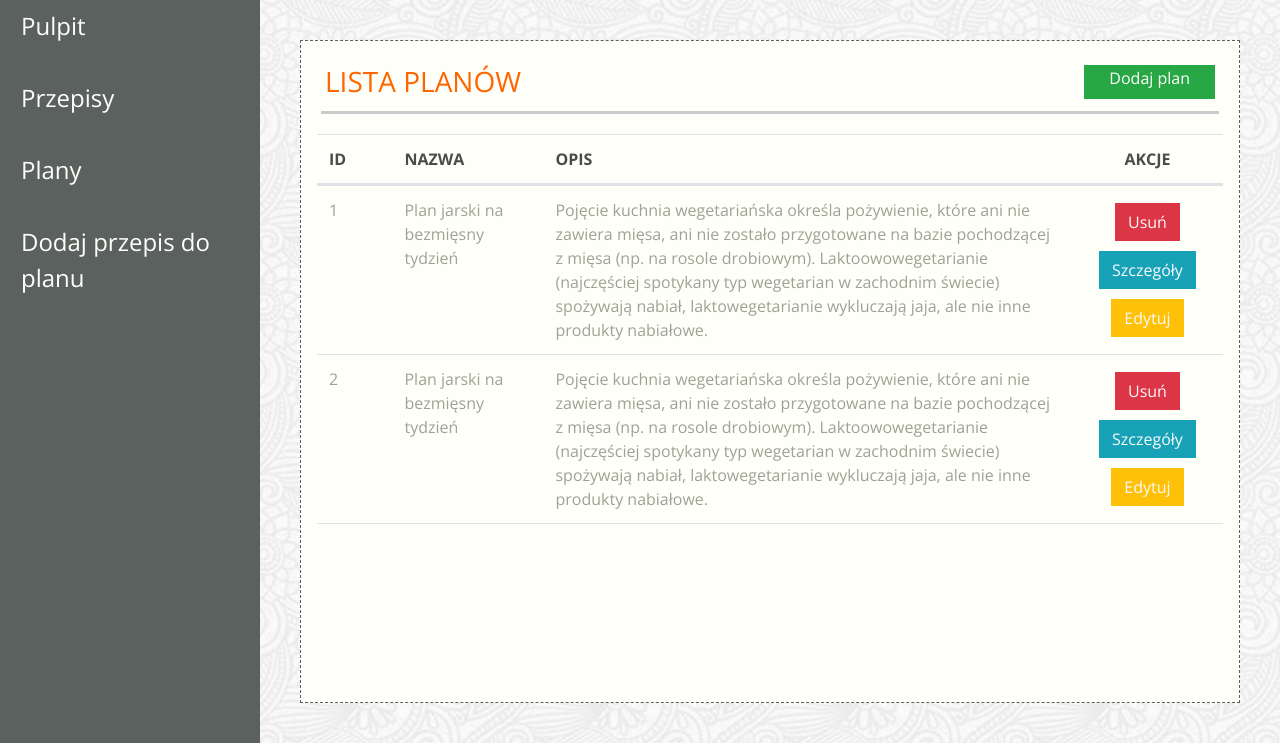
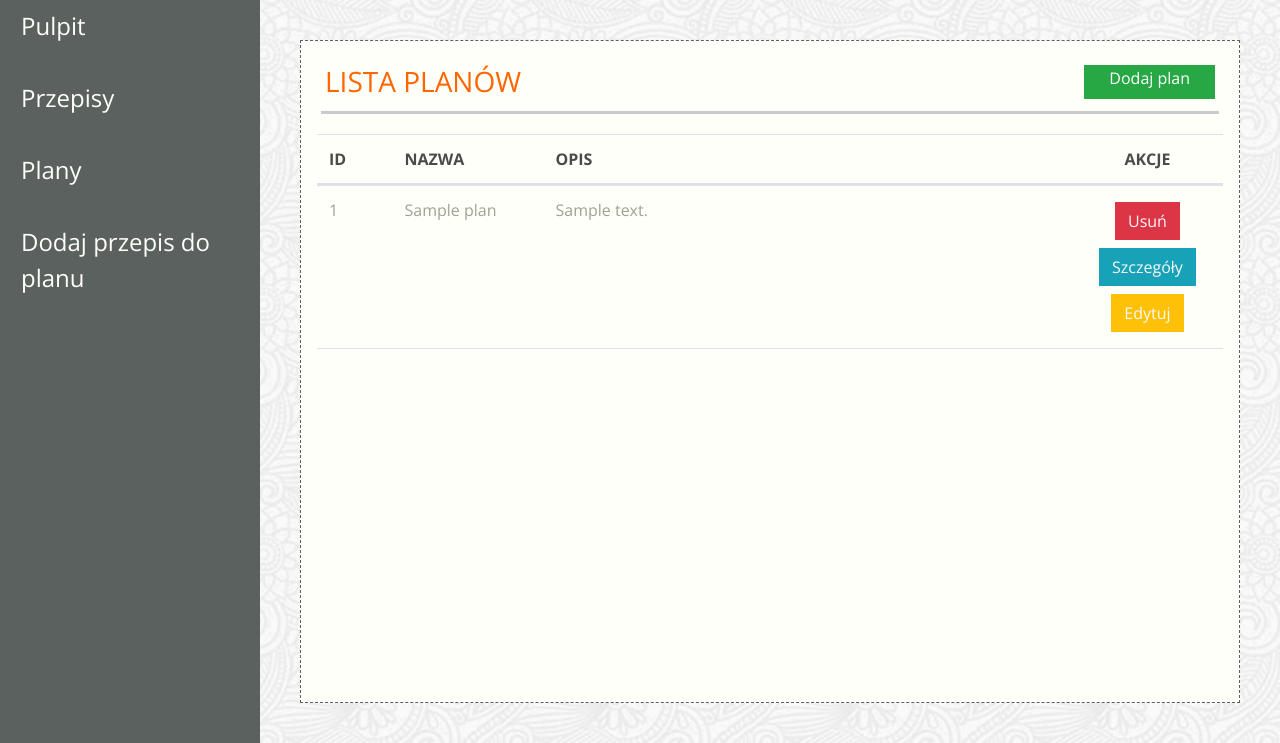
Before and after one commit to Samekmat/ScrumLab, a Django app: template jedzonko/templates/app-schedules.html in a window 1280 px wide. Shown: the part 84-827 px from the top of the page. Run offline with Django 3.2, Linux system fonts and the light colour scheme; the template is opened without the code that fills it: most values are stand-ins (such as "Sample title", 1, 10 or a date in 2020); some libraries are stand-ins or nearby versions; some web fonts are replaced.

Commit message:
add plan list display with pagination

```diff
--- a/jedzonko/templates/app-schedules.html
+++ b/jedzonko/templates/app-schedules.html
@@ -25,17 +25,11 @@
             </tr>
             </thead>
             <tbody class="text-color-lighter">
+                {% for plan in plans %}
                     <tr class="d-flex">
-                <td class="col-1">1</td>
-                <td class="col-2">Plan jarski na bezmięsny tydzień</td>
-                <td class="col-7">
-                    Pojęcie kuchnia wegetariańska określa pożywienie, które ani
-                    nie zawiera mięsa, ani nie zostało przygotowane na bazie
-                    pochodzącej z mięsa (np. na rosole drobiowym).
-                    Laktoowowegetarianie (najczęściej spotykany typ wegetarian w
-                    zachodnim świecie) spożywają nabiał, laktowegetarianie
-                    wykluczają jaja, ale nie inne produkty nabiałowe.
-                </td>
+                        <td class="col-1">{{ plan.id }}</td>
+                        <td class="col-2">{{ plan.name }}</td>
+                        <td class="col-7">{{ plan.description }}</td>
                         <td class="col-2 d-flex align-items-center justify-content-center flex-wrap">
                         <a href="" class="btn btn-danger rounded-0 text-light m-1">Usuń</a>
                         <a href=""
@@ -44,27 +38,30 @@
                            class="btn btn-warning rounded-0 text-light m-1">Edytuj</a>
                         </td>
                     </tr>
-            <tr class="d-flex">
-                <td class="col-1">2</td>
-                <td class="col-2">Plan jarski na bezmięsny tydzień</td>
-                <td class="col-7">
-                    Pojęcie kuchnia wegetariańska określa pożywienie, które ani
-                    nie zawiera mięsa, ani nie zostało przygotowane na bazie
-                    pochodzącej z mięsa (np. na rosole drobiowym).
-                    Laktoowowegetarianie (najczęściej spotykany typ wegetarian w
-                    zachodnim świecie) spożywają nabiał, laktowegetarianie
-                    wykluczają jaja, ale nie inne produkty nabiałowe.
-                </td>
-                <td class="col-2 d-flex align-items-center justify-content-center flex-wrap">
-                    <a href="" class="btn btn-danger rounded-0 text-light m-1">Usuń</a>
-                    <a href=""
-                       class="btn btn-info rounded-0 text-light m-1">Szczegóły</a>
-                    <a href=""
-                       class="btn btn-warning rounded-0 text-light m-1">Edytuj</a>
-                </td>
-            </tr>
+                {% endfor %}
             </tbody>
         </table>
     </div>
 </div>
+<div>
+{% if plans.has_other_pages %}
+    <ul class="pagination justify-content-center">
+        {% if plans.has_previous %}
+            <li class="page-item"><a class="page-link" href="?page={{ plans.previous_page_number }}">< poprzednia</a></li>
+        {% endif %}
+
+        {% for page in plans.paginator.page_range %}
+            {% if plans.number == page %}
+                <li class="active page-item"><a class="page-link" href="?page={{ page }}">{{ page }}</a></li>
+            {% else %}
+                <li class="page-item"><a class="page-link" href="?page={{ page }}">{{ page }}</a></li>
+            {% endif %}
+        {% endfor %}
+
+        {% if plans.has_next %}
+            <li><a class="page-link" href="?page={{ plans.next_page_number }}">> następna</a></li>
+        {% endif %}
+    </ul>
+{% endif %}
+</div>
 {% endblock content %}
```
Also changed, not shown: jedzonko/views.py (+10 -1 lines). Lines whose indentation alone changed are shown as unchanged.
